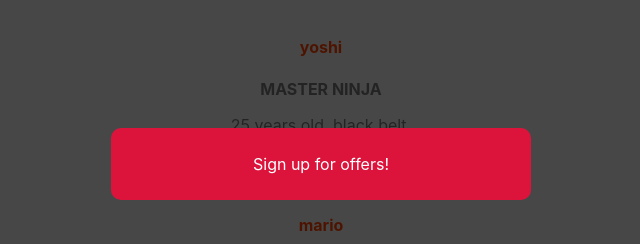
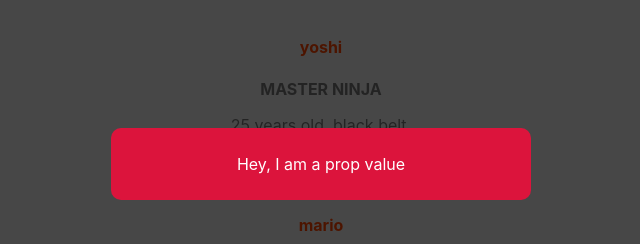
Before and after one commit to cartman-dev/svelte-class, a Svelte app: page / in a window 1280 px wide. Shown: the top 244 px of the page, without its empty margins (319-959 px from the left). Built offline with nearby package versions, Linux system fonts and the light colour scheme.

Commit message:
End of lesson-10

```diff
--- a/src/App.svelte
+++ b/src/App.svelte
@@ -28,7 +28,7 @@
   }
 </style>
 
-<Modal />
+<Modal message="Hey, I am a prop value" isPromo={true} />
 <main>
   {#each people as person (person.id)}
     <div>
--- a/src/Modal.svelte
+++ b/src/Modal.svelte
@@ -1,12 +1,13 @@
 <script>
+    export let message = 'Modal message';
+    export let isPromo = false;
     let showModal = true;
-    let isPromo = true;
 </script>
 
 {#if showModal}
 <div class="backdrop" class:promo={isPromo}>
     <div class="modal">
-        <p>Sign up for offers!</p>
+        <p>{message}</p>
     </div>
 </div>
 {/if}
```
